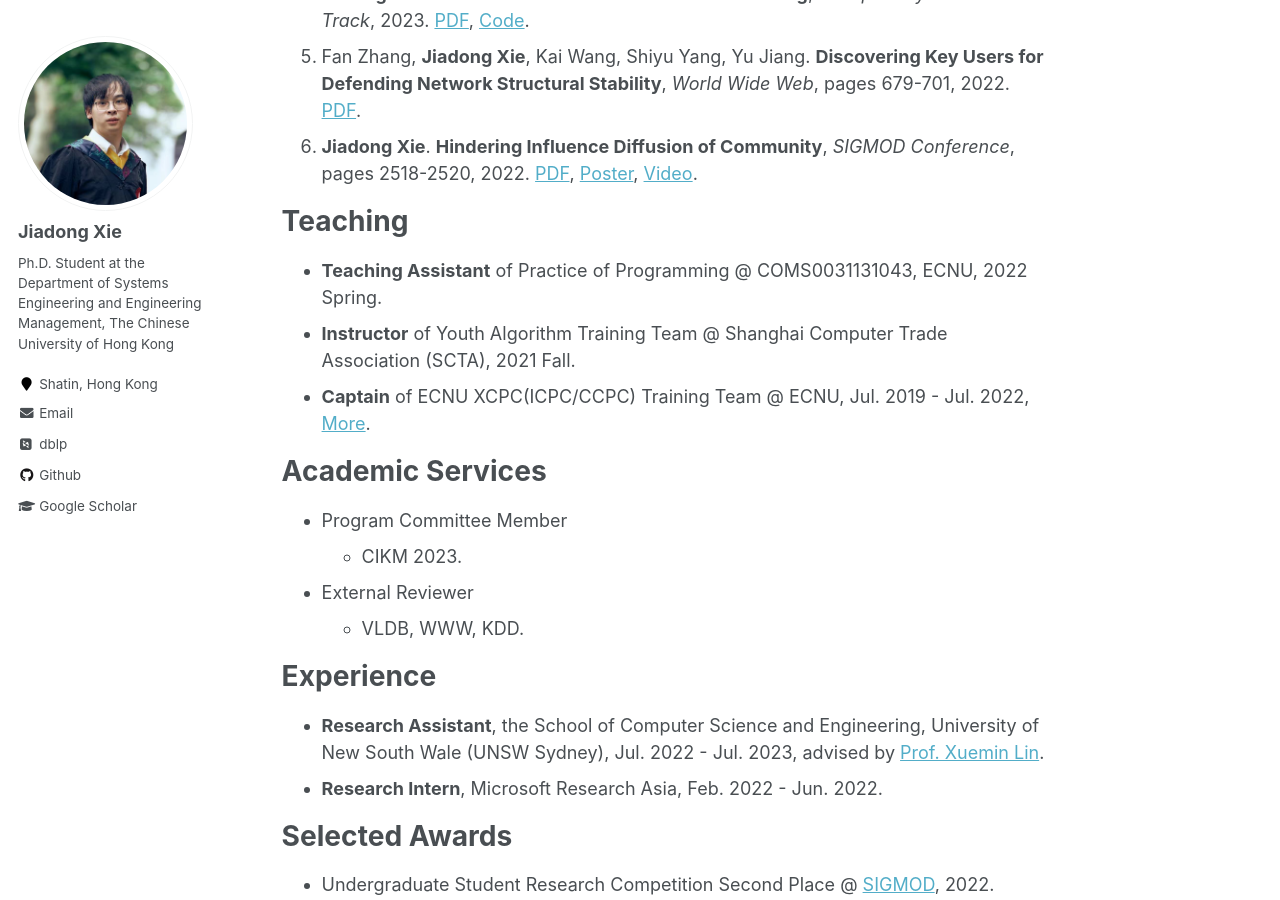
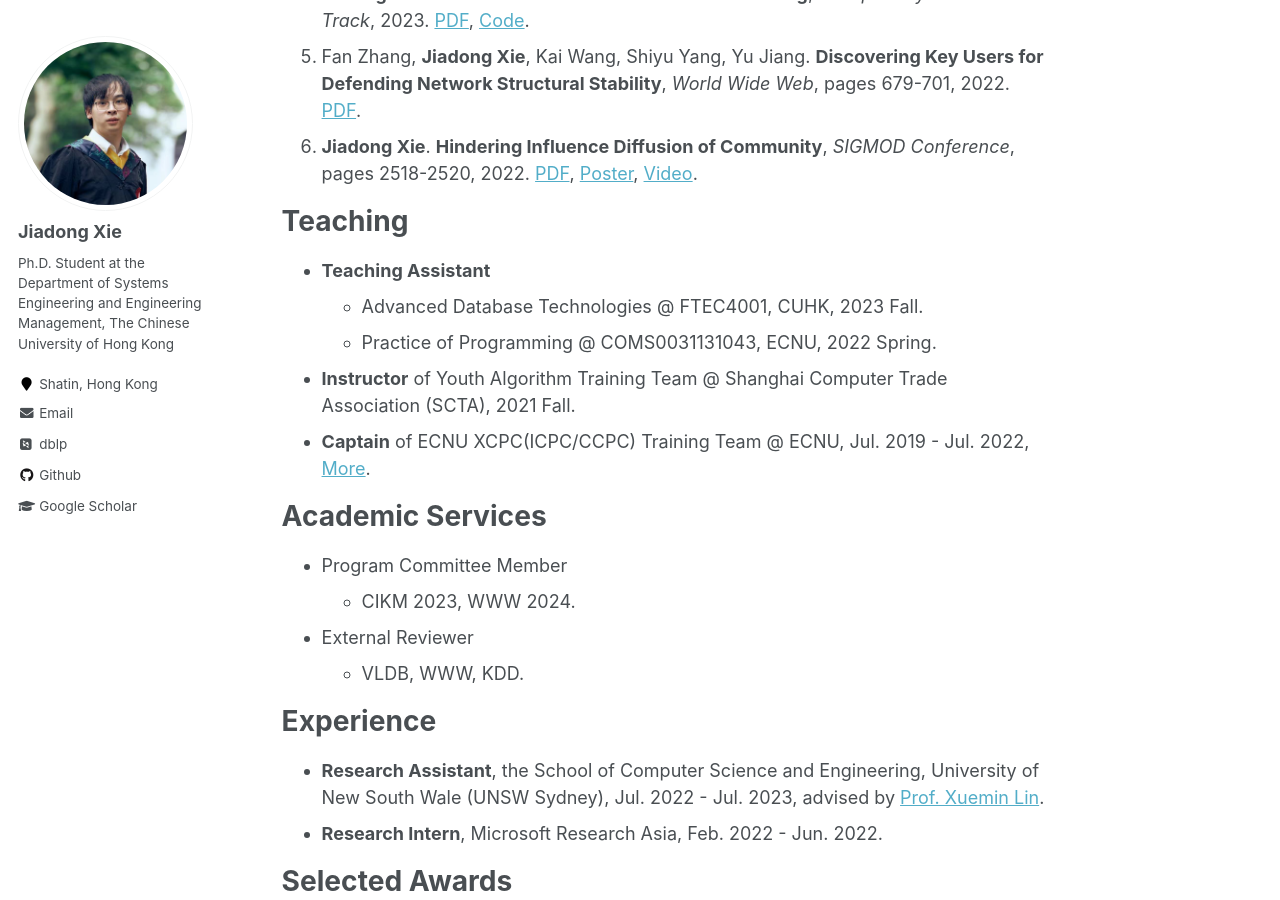
Before and after one commit to Xiejiadong/Xiejiadong.github.io, a Jekyll site: the page built from _pages/about.md, in a window 1280 px wide and 900 px high, scrolled down 784 px. Built offline with Jekyll 4.4.1, drawn with Linux system fonts in a browser that asks for light colours; some web fonts are replaced; formulas are drawn with MathJax 3.

Commit message:
Update about.md

```diff
--- a/_pages/about.md
+++ b/_pages/about.md
@@ -29,7 +29,9 @@ Publications
 Teaching
 ======
 
-- **Teaching Assistant** of Practice of Programming @ COMS0031131043, ECNU, 2022 Spring.
+- **Teaching Assistant**
+  - Advanced Database Technologies @ FTEC4001, CUHK, 2023 Fall.
+  - Practice of Programming @ COMS0031131043, ECNU, 2022 Spring.
 - **Instructor** of Youth Algorithm Training Team @ Shanghai Computer Trade Association (SCTA), 2021 Fall.
 - **Captain** of ECNU XCPC(ICPC/CCPC) Training Team @ ECNU, Jul. 2019 - Jul. 2022, [More](/competition/).
 
@@ -37,7 +39,7 @@ Teaching
 Academic Services
 ======
 - Program Committee Member
-  - CIKM 2023.
+  - CIKM 2023, WWW 2024.
 - External Reviewer
   - VLDB, WWW, KDD.
 
```
